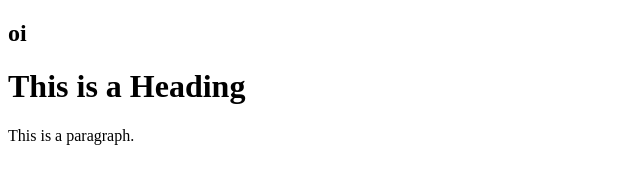
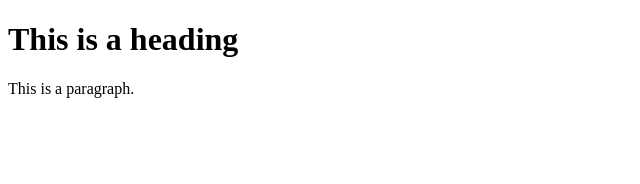
Before and after one commit to ProjetoSocial/OFuturoDaNossaNacao, a plain HTML site: page main.html in a window 1280 px wide. Shown: the whole page, without its empty margins (0-640 px from the left). Drawn offline with Linux system fonts and the light colour scheme.

Commit message:
Update main.html

```diff
--- a/main.html
+++ b/main.html
@@ -1,11 +1,11 @@
 <!DOCTYPE html>
 <html>
 <head>
-<title>Page Title</title>
+  <link rel="stylesheet" href="styles.css">
 </head>
 <body>
-  <h2>oi</h2>
-<h1>This is a Heading</h1>
+
+<h1>This is a heading</h1>
 <p>This is a paragraph.</p>
 
 </body>
```
